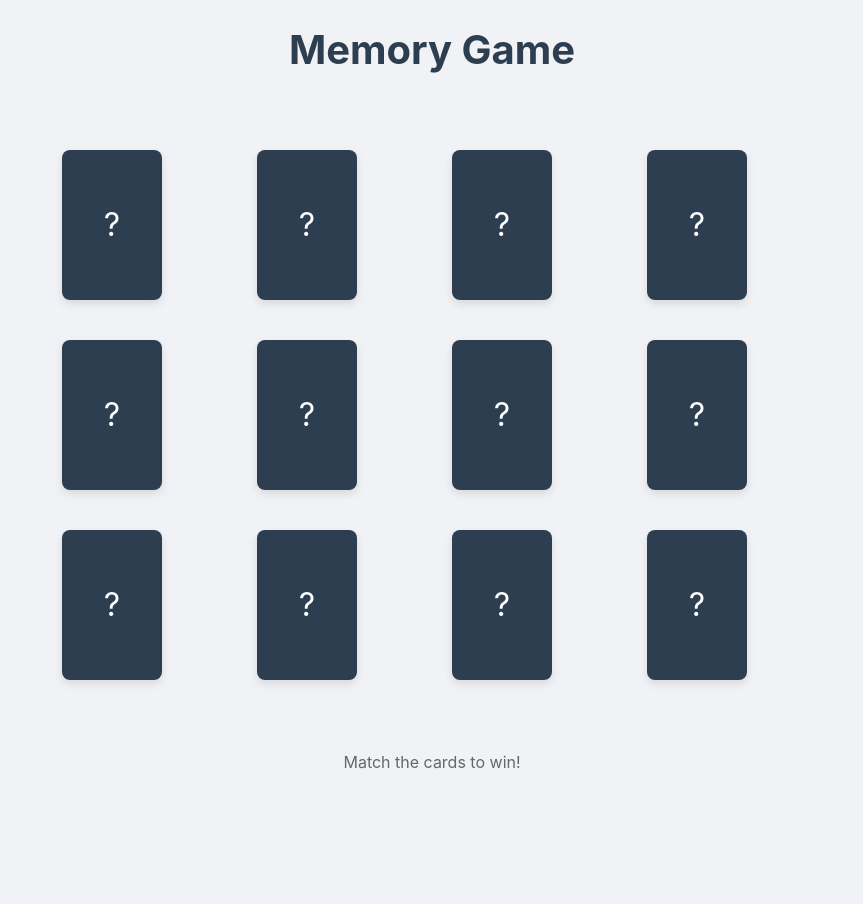
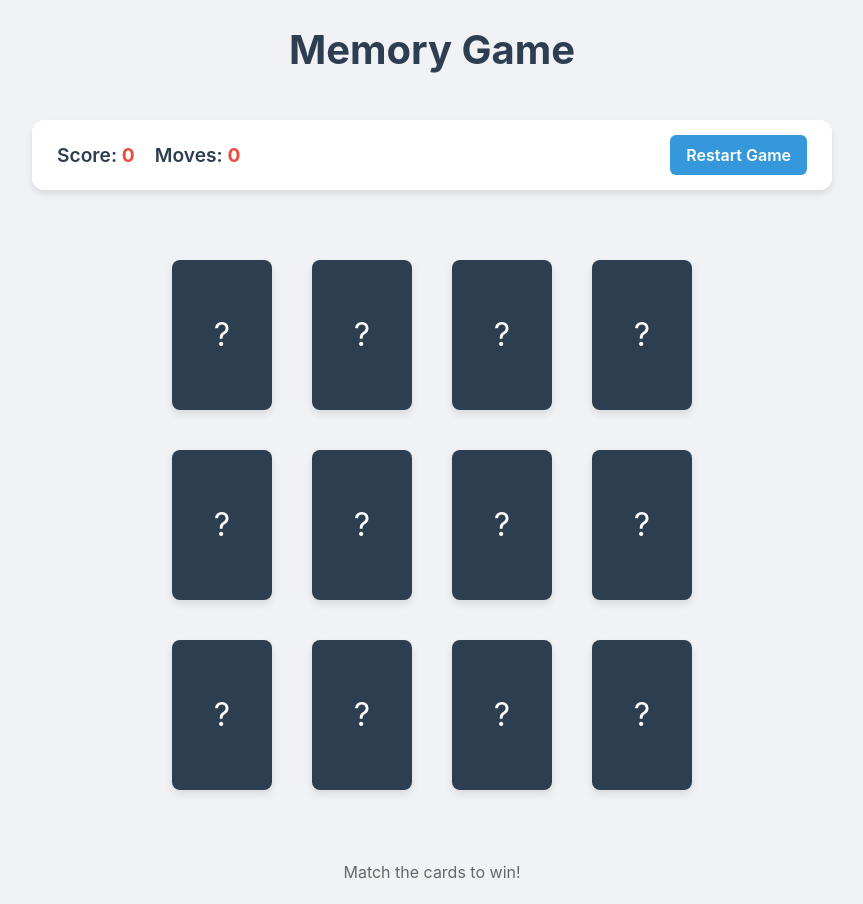
Before and after one commit to achraf-nait-belkacem/react_project, a React (Vite) app in the folder memory-app/: page / in a window 1280 px wide. Shown: the whole page, without its empty margins (208-1071 px from the left). Before the commit the page ends 800 px from the top, so only its background shows below. Built offline with nearby package versions, Linux system fonts and the light colour scheme.

Commit message:
Update GameBoard.jsx

```diff
--- a/memory-app/src/GameBoard.jsx
+++ b/memory-app/src/GameBoard.jsx
@@ -14,6 +14,9 @@ const GameBoard = () => {
   const [cards, setCards] = useState([]);
   const [flippedCards, setFlippedCards] = useState([]);
   const [matchedPairs, setMatchedPairs] = useState([]);
+  const [score, setScore] = useState(0);
+  const [moves, setMoves] = useState(0);
+  const [isGameComplete, setIsGameComplete] = useState(false);
 
   // Use imported images
   const cardImages = [
@@ -25,13 +28,11 @@ const GameBoard = () => {
     orange
   ];
 
-  // Initialize game
   useEffect(() => {
     initializeCards();
   }, []);
 
   const initializeCards = () => {
-    // Create pairs of cards and shuffle them
     const cardPairs = [...cardImages, ...cardImages]
       .map((image, index) => ({
         id: index,
@@ -41,10 +42,14 @@ const GameBoard = () => {
       .sort(() => Math.random() - 0.5);
 
     setCards(cardPairs);
+    setScore(0);
+    setMoves(0);
+    setFlippedCards([]);
+    setMatchedPairs([]);
+    setIsGameComplete(false);
   };
 
   const handleCardClick = (clickedCard) => {
-    // Prevent clicking same card or when two cards are already flipped
     if (
       flippedCards.length === 2 ||
       flippedCards.includes(clickedCard.id) ||
@@ -56,26 +61,85 @@ const GameBoard = () => {
     const newFlippedCards = [...flippedCards, clickedCard.id];
     setFlippedCards(newFlippedCards);
 
-    // Check for match when two cards are flipped
     if (newFlippedCards.length === 2) {
+      setMoves(prevMoves => prevMoves + 1);
+      checkMatch(newFlippedCards);
+    }
+  };
+
+  const checkMatch = (newFlippedCards) => {
     const [firstCard, secondCard] = newFlippedCards.map(id =>
       cards.find(card => card.id === id)
     );
 
     if (firstCard.imageUrl === secondCard.imageUrl) {
-        // Match found
       setMatchedPairs([...matchedPairs, firstCard.id, secondCard.id]);
       setFlippedCards([]);
+      setScore(prevScore => prevScore + 10);
+
+      // Check if game is complete
+      if (matchedPairs.length + 2 === cards.length) {
+        setIsGameComplete(true);
+        saveScore();
+      }
     } else {
-        // No match - flip cards back after delay
       setTimeout(() => {
         setFlippedCards([]);
       }, 1000);
     }
+  };
+
+  const saveScore = async () => {
+    try {
+      const response = await fetch('http://localhost:3000/scores', {
+        method: 'POST',
+        headers: {
+          'Content-Type': 'application/json',
+        },
+        body: JSON.stringify({
+          score: score,
+          moves: moves,
+          timestamp: new Date().toISOString()
+        }),
+      });
+
+      if (!response.ok) {
+        throw new Error('Failed to save score');
+      }
+
+      const data = await response.json();
+      console.log('Score saved successfully:', data);
+    } catch (error) {
+      console.error('Error saving score:', error);
     }
   };
 
+  const handleRestart = () => {
+    setTimeout(() => {
+      initializeCards();
+    }, 300);
+  };
+
   return (
+    <div className="game-container">
+      <div className="game-info">
+        <div className="score-display">
+          <p>Score: <span className="score-value">{score}</span></p>
+          <p>Moves: <span className="moves-value">{moves}</span></p>
+        </div>
+        <button className="restart-button" onClick={handleRestart}>
+          Restart Game
+        </button>
+      </div>
+
+      {isGameComplete && (
+        <div className="game-complete-message">
+          <h2>Congratulations! 🎉</h2>
+          <p>You completed the game in {moves} moves</p>
+          <p>Final Score: {score}</p>
+        </div>
+      )}
+
       <div className="game-board">
         {cards.map(card => (
           <Card
@@ -87,6 +151,7 @@ const GameBoard = () => {
           />
         ))}
       </div>
+    </div>
   );
 };
 
```
Lines whose indentation alone changed are shown as unchanged.
